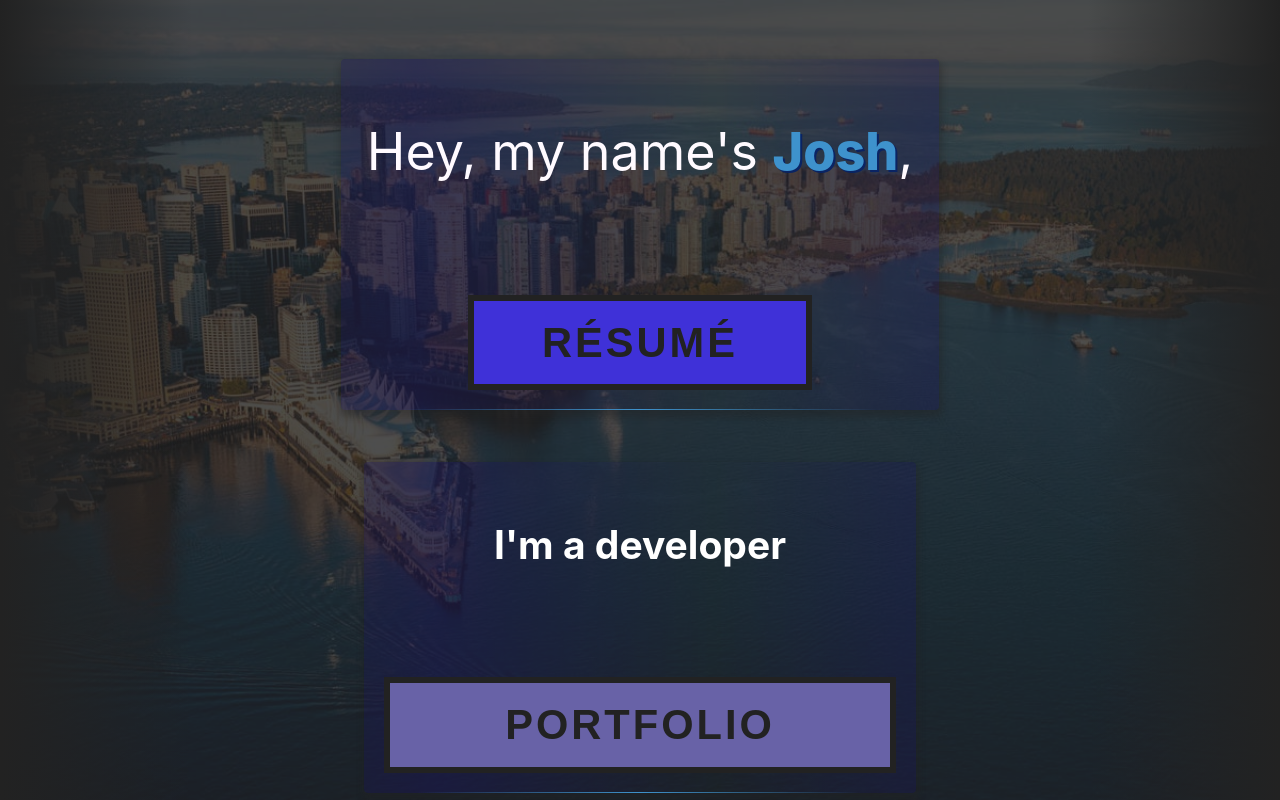
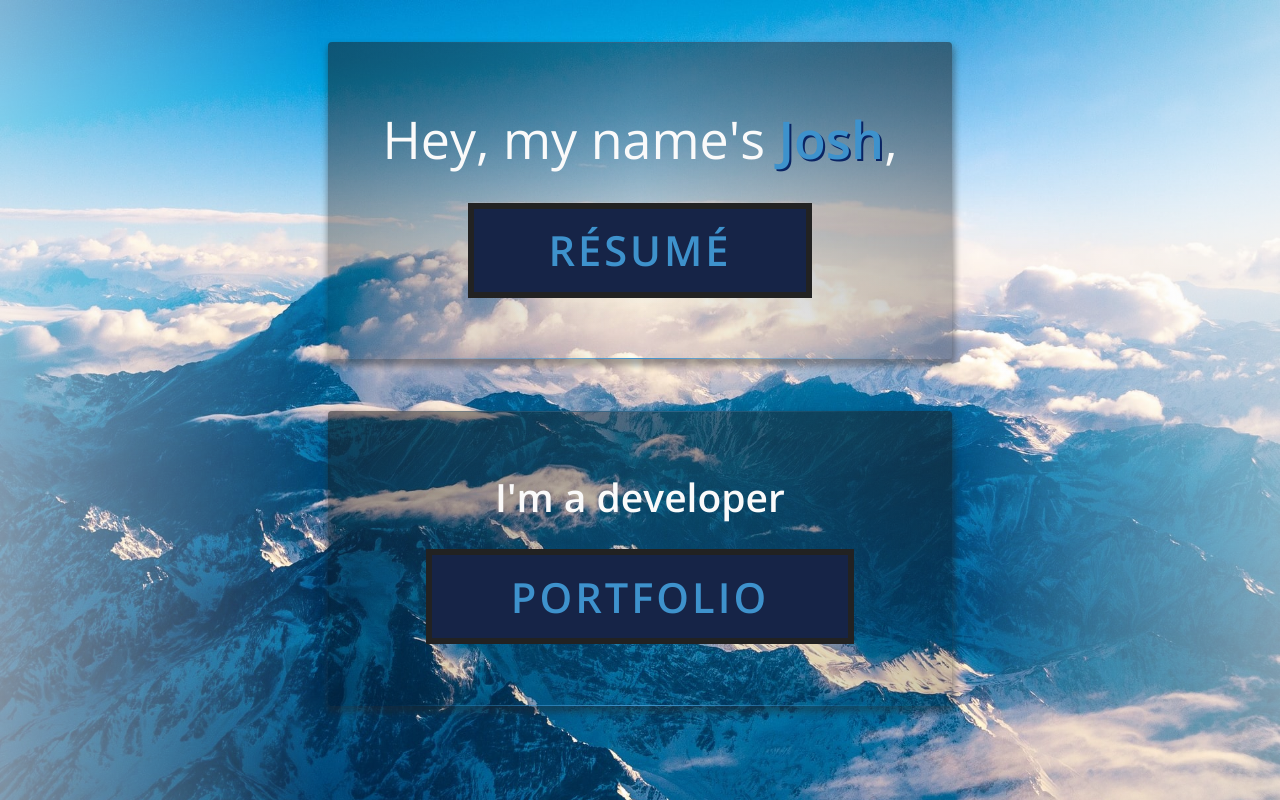
Before and after one commit to joshewood/joshewood.com, a React (Create React App) app in the folder portfolio/: page / in a window 1280 px wide. Built offline with nearby package versions, Linux system fonts and the light colour scheme.

Commit message:
🎨 design tweaks, stakeholder-approved

```diff
--- a/portfolio/public/index.html
+++ b/portfolio/public/index.html
@@ -9,6 +9,7 @@
       name="description"
       content="Developer - Architect - Leader"
     />
+    <link href="https://fonts.googleapis.com/css2?family=Open+Sans:wght@300;400;600&display=swap" rel="stylesheet">
     <link rel="apple-touch-icon" href="%PUBLIC_URL%/apple-touch-icon.png" />
     <!--
       manifest.json provides metadata used when your web app is installed on a
--- a/portfolio/src/App.js
+++ b/portfolio/src/App.js
@@ -85,6 +85,7 @@ function App() {
             <div>
               <div className={`IntroPanel${(entranceAnimation) ? ' Enter' : ''}`}>
                 <div className={`CTAContainer ResumeContainer ${CTAEffect}`} onClick={downloadResume}>
+                  <hr className="BorderDecoration Top"/>
                   <h1>Hey, my name's <span className="Accent">Josh</span>,</h1>
 
                   <button type="button" className="HomeCTA">R&eacute;sum&eacute;</button>
@@ -92,6 +93,7 @@ function App() {
                 </div>
 
                 <Link className="CTAContainer PortfolioLinkContainer" to="/portfolio">
+                  <hr className="BorderDecoration Top"/>
                   <h2>I'm a developer</h2>
                   <button type="button" className="HomeCTA SecondaryCTA">Portfolio</button>
                   <hr className="BorderDecoration"/>
@@ -104,12 +106,14 @@ function App() {
               <div className="WorkPanel">
 
                 <div className={`CTAContainer Short ResumeContainer ${CTAEffect}`} onClick={() => {window.location.assign('https://www.dawnofwar.com')}}>
+                  <hr className="BorderDecoration Top"/>
                   <a href="https://www.dawnofwar.com">www.dawnofwar.com</a>
                   <video loop mute src="dawnofwar.mp4"></video>
                   <hr className="BorderDecoration"/>
                 </div>
 
                 <div className={`CTAContainer ResumeContainer ${CTAEffect}`} onClick={() => {window.location.assign('https://www.hardrocksocialcasino.com')}}>
+                  <hr className="BorderDecoration Top"/>
                   <a className="SupportHeader" href="#">Greentube Pro</a>
                   <div className="GreentubeProTooltip">
                     <ul className="GreentubeProClients">
@@ -141,7 +145,8 @@ function App() {
                   <hr className="BorderDecoration"/>
                 </div>
 
-                <div className={`CTAContainer SocialLinks`}>
+                <div className={`CTAContainer Short SocialLinks`}>
+                  <hr className="BorderDecoration Top"/>
                   <ul className="SocialLinks">
                     <li>
                       <SocialIcon url="/resume.pdf"/>
--- a/portfolio/src/App.scss
+++ b/portfolio/src/App.scss
@@ -14,10 +14,15 @@ a {
   text-underline-offset: 1.5px;
 }
 
+button {
+  font-family: 'Open Sans', sans-serif;
+}
+
 .App {
   text-align: center;
   user-select: none;
   overflow: hidden;
+  font-family: 'Open Sans', sans-serif;
   &:before {
     content: '';
     position: absolute;
@@ -26,8 +31,8 @@ a {
     right: 0;
     bottom: 0;
     z-index: -1;
-    opacity: 0.2;
-    background: url('/backgrounds/app_background1.jpeg');
+    opacity: 1;
+    background: url('/backgrounds/app_background3.jpeg');
     background-size: cover;
     background-position: 0% 50%;
     transition: all 1s cubic-bezier(0.21, 0.44, 0.9, 0.94);
@@ -44,7 +49,7 @@ a {
     left: 0;
     right: 0;
     bottom: 0;
-    background: linear-gradient(to right, #222, transparent 15%, transparent 85%, #222);
+    background: linear-gradient(to right, rgba(250, 250, 250, 0.5), transparent 25%, transparent 75%, rgba(250, 250, 250, 0.5));
     transform-origin: center;
     z-index: -1;
   }
@@ -56,14 +61,14 @@ a {
 }
 
 .slide-enter {
-  transform: translateY(50%) scale(0.6);
+  transform: translate(0%, 50%) scale(0.6);
   transition-delay: .45s;
   opacity: 0.1;
   filter: blur(30px);
 }
 
 .slide-enter.slide-enter-active {
-  transform: translateY(0%) scale(1);
+  transform: translate(0%, 0%) scale(1);
   opacity: 1;
   filter: blur(0);
 }
@@ -73,13 +78,13 @@ a {
   top: 0;
   left: 0;
   width: 100%;
-  transform: translateY(0%) scale(1);
+  transform: translate(0%, 0%) scale(1);
   opacity: 1;
   filter: blur(0);
 }
 
 .slide-exit-active {
-  transform: translateY(-50%) scale(0.6);
+  transform: translate(0%, -50%) scale(0.6);
   opacity: 0;
   filter: blur(30px);
 }
@@ -89,9 +94,10 @@ a {
   padding: 1em;
   overflow: hidden;
   box-shadow: 1px 5px 6px 2px rgba(34, 34, 34, 0.4);
-  margin-top: 2em;
+  margin-bottom: 2em;
   border-radius: 4px;
   text-decoration: none;
+  width: 22em;
   &.Fade::before {
     opacity: 0;
     transform: scale(2);
@@ -120,7 +126,7 @@ a {
   &:hover {
     cursor: pointer;
     .BorderDecoration {
-      background: linear-gradient(to right, transparent, #3E92CC 20%, #3E92CC 80%, transparent);;
+      background: linear-gradient(to right, transparent, #e43f5a 20%, #e43f5a 80%, transparent);;
     }
     &:after {
       opacity: 0.8;
@@ -128,16 +134,19 @@ a {
     }
 
     h1, h2, span {
-      animation: TextAttract 5s cubic-bezier(0.1, 0.51, 0.9, 0.63) infinite;
+
     }
     .HomeCTA {
       box-shadow: none;
-      outline: 6px solid #3E92CC;
-      color:  #3E92CC;
-      border-bottom-color: #fafafa;
-      border-left-color: #fafafa;
+      outline: 6px solid #e43f5a;
+      color:  #e43f5a;
       text-shadow: 1px 1px 0 #222, -1px 1px 0 #222, 1px -1px 0 #222, -1px -1px 0 #222;
       letter-spacing: 8px;
+      font-weight: 200;
+    }
+
+    h1:before, h2:before, a:before {
+      opacity: 0.5;
     }
   }
   &.Engaged:before {
@@ -154,12 +163,12 @@ a {
     bottom: 0;
     transform: scale(1);
     transform-origin: center;
-    background: linear-gradient(to left, #18125e, transparent, #18125e);
+    background: linear-gradient(to left, rgba(0, 0, 0, 0.5), transparent, rgba(0, 0, 0, 0.5));
     z-index: -1;
     pointer-events: none;
     opacity: 0.4;
     background-position-x: 0;
-    animation: BackgroundFlash 100s cubic-bezier(0.1, 0.51, 0.9, 0.63) infinite;
+    //animation: BackgroundFlash 10s cubic-bezier(0.1, 0.51, 0.9, 0.63) infinite;
   }
 
   &.Short {
@@ -167,8 +176,8 @@ a {
   }
 
   video {
-    width: 16em;
-    height: 8em;
+    width: 20em;
+    height: 12em;
   }
 
   a {
@@ -203,11 +212,11 @@ a {
 
 @keyframes BackgroundFlash {
   0% {
-    background-position-x: 0;
+    background-size: 100%;
   }
 
   100% {
-    background-position-x: 20em;
+    background-size: 200%;
   }
 }
 
@@ -245,10 +254,10 @@ a {
 }
 
 .HomeCTA {
-  background: #3f31d8;
-  border: 1px solid transparent;
-  box-shadow: 0px 0px 0px 1px #3E92CC;
-  color: #222;
+  background: #162447;
+  border: none;
+  box-shadow: 0px 0px 0px 1px #e43f5a;
+  color: #3E92CC;
   font-size: 1.6em;
   padding: 0.2em 0.8em;
   outline: 6px solid #222;
@@ -258,13 +267,13 @@ a {
   z-index: 2;
   position: relative;
   cursor: pointer;
-  margin-top: 2em;
+  margin-bottom: 1em;
   font-weight: 800;
   width: 8em;
   height: 2em;
   transition: all .225s cubic-bezier(0.1, 0.51, 0.9, 0.63), letter-spacing 0.5s cubic-bezier(0.15, 0.46, 0.75, 1.13);
   &.NoMargin {
-    margin-top: 0;
+    margin-bottom: 0;
   }
 }
 
@@ -278,7 +287,10 @@ a {
   height: 1px;
   width: 80%;
   background: linear-gradient(to right, transparent, #3E92CC, transparent);
-
+  &.Top {
+    top: -0.5em;
+    bottom: auto;
+  }
 }
 
 .SummaryPanel {
@@ -302,8 +314,8 @@ a {
 }
 
 .SecondaryCTA {
-  background: hsla(245, 28%, 52%, 1);
-  width: 12em;
+
+  width: 10em;
   z-index: 1;
 }
 
@@ -317,6 +329,9 @@ h1 {
   font-weight: 400;
   z-index: 1;
   position: relative;
+  color: #fafafa;
+
+
 }
 
 h2 {
@@ -324,7 +339,21 @@ h2 {
   position: relative;
   text-decoration: none;
   font-weight: 700;
-  color: white;
+  color: #fafafa;
+
+}
+
+h1:before, h2:before, a:before {
+  content: '';
+  position: absolute;
+  top: -2em;
+  left: -1em;
+  bottom: -3em;
+  right: -1em;
+  background: linear-gradient(to bottom, #222, #222 20%, transparent);
+  z-index: -1;
+  opacity: 0.4;
+
 }
 
 .Accent {
@@ -384,12 +413,20 @@ h2 {
   padding: 0 0;
   color: #FFFAFF;
   display: flex;
-  height:100vh;
+  height: 100vh;
   flex-direction: column;
-  justify-content: space-between;
+  justify-content: center;
   align-items: center;
   .CTAContainer {
-    max-height: 14em;
+    margin-top: 2em;
+    margin-bottom: 0;
+    max-height: 16.5em;
+    width: 66em;
+    &.Short {
+      width: 24em;
+      padding-right: 0;
+      padding-left: 0;
+    }
   }
 
   a {
@@ -441,3 +478,11 @@ ul {
     transform: translateX(-50%) scale(1);
   }
 }
+
+.SocialLinks {
+  padding-left: 0;
+}
+
+.GreentubeProClients {
+  padding-left: 0;
+}
```
Also changed, not shown: portfolio/public/backgrounds/app_background2.jpeg (added), portfolio/public/backgrounds/app_background3.jpeg (added).
